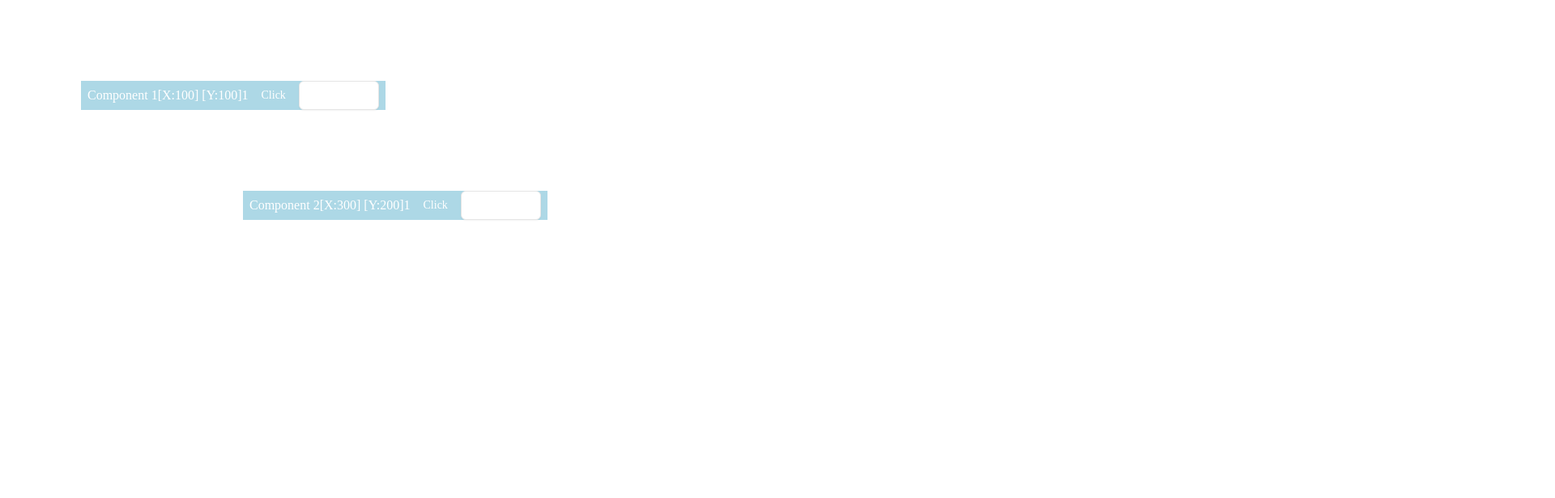
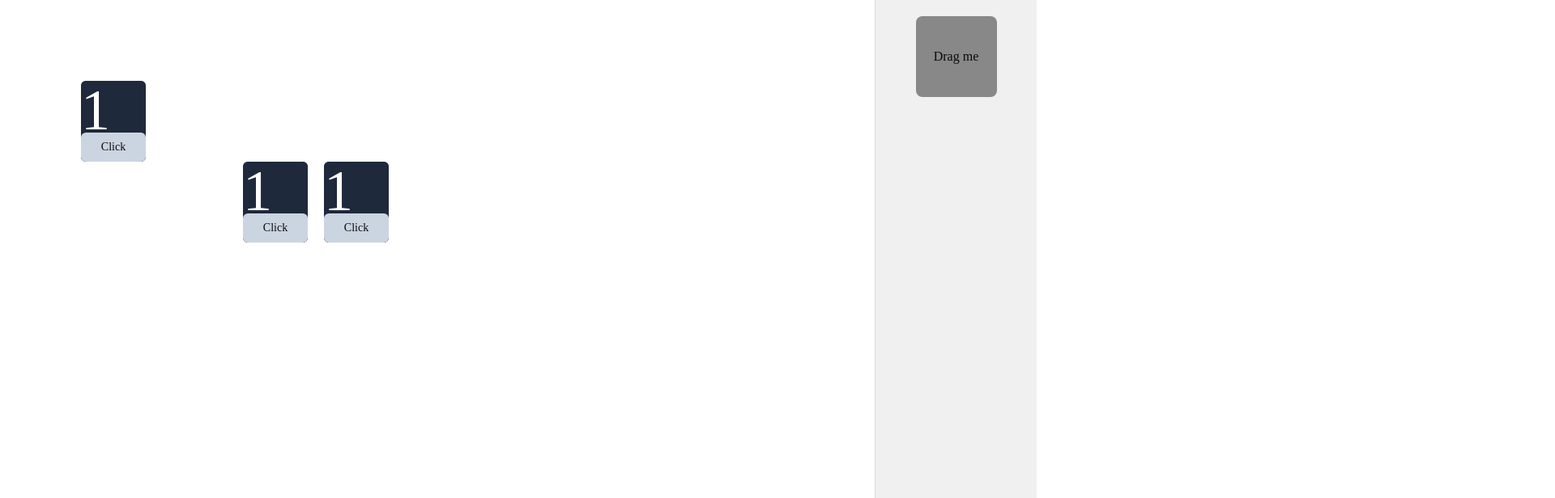
Before and after one commit to Zindiks/react-component-whiteboard, a React (Vite) app: page / in a window 1280 px wide. Shown: the top 616 px of the page at 81% size, 1920 px wide, since content can reach past the window. Built offline with nearby package versions, Linux system fonts and the light colour scheme.

Commit message:
something to work with

```diff
--- a/src/App.tsx
+++ b/src/App.tsx
@@ -2,8 +2,6 @@ import React, { useRef, useEffect, useState, useCallback } from "react"
 import * as d3 from "d3"
 import { Plus, Minus } from "lucide-react"
 import { Button } from "./components/ui/button"
-import { Popover } from "./components/ui/popover"
-import { DialogDemo } from "./Dialog"
 
 const CustomGrid = () => {
   const svgRef = useRef()
@@ -11,57 +9,101 @@ const CustomGrid = () => {
   const [components, setComponents] = useState([
     { id: 1, x: 100, y: 100 },
     { id: 2, x: 300, y: 200 },
-    { id: 3, x: 3000, y: 2000 },
+    { id: 3, x: 400, y: 200 },
   ])
+  const [selectedComponents, setSelectedComponents] = useState([])
+  const [isMultiSelectMode, setIsMultiSelectMode] = useState(false)
+  const [initialPositions, setInitialPositions] = useState([])
+
   const zoomBehavior = useRef(null)
-
-  useEffect(() => {
-    console.log(components)
-  }, [components])
 
   useEffect(() => {
     const svg = d3.select(svgRef.current)
     svg.attr("width", window.innerWidth).attr("height", window.innerHeight)
 
     zoomBehavior.current = d3.zoom().on("zoom", (event) => {
+      if (!isMultiSelectMode) {
         setTransform(event.transform)
+      }
     })
 
     svg.call(zoomBehavior.current)
 
-    console.log(svg)
+    const handleKeyDown = (event) => {
+      if (event.key === "h") {
+        setIsMultiSelectMode((prev) => !prev)
+        setSelectedComponents([]) // Reset selection when mode changes
+      }
+    }
 
-    return () => svg.selectAll("*").remove()
-  }, [])
+    window.addEventListener("keydown", handleKeyDown)
 
-  useEffect(() => {
-    const svg = d3.select(svgRef.current)
+    return () => {
+      svg.selectAll("*").remove()
+      window.removeEventListener("keydown", handleKeyDown)
+    }
+  }, [isMultiSelectMode])
 
-    const drag = d3.drag().on("drag", function (event, d) {
-      const newX = (event.x - transform.x) / transform.k
-      const newY = (event.y - transform.y) / transform.k
+  const handleDragStart = (id) => {
+    if (isMultiSelectMode && selectedComponents.includes(id)) {
+      const positions = selectedComponents.map((selectedId) => {
+        const component = components.find((c) => c.id === selectedId)
+        return { id: selectedId, x: component.x, y: component.y }
+      })
+      setInitialPositions(positions)
+    }
+  }
 
+  const handleDrag = useCallback(
+    (id, deltaX, deltaY) => {
+      if (isMultiSelectMode && selectedComponents.includes(id)) {
+        setComponents((prevComponents) =>
+          prevComponents.map((component) => {
+            const initialPos = initialPositions.find(
+              (pos) => pos.id === component.id
+            )
+            if (initialPos) {
+              return {
+                ...component,
+                x: initialPos.x + deltaX,
+                y: initialPos.y + deltaY,
+              }
+            }
+            return component
+          })
+        )
+      } else {
         setComponents((prevComponents) =>
           prevComponents.map((component) =>
-          component.id === d.id ? { ...component, x: newX, y: newY } : component
+            component.id === id
+              ? {
+                  ...component,
+                  x: component.x + deltaX,
+                  y: component.y + deltaY,
+                }
+              : component
           )
         )
-    })
+      }
+    },
+    [isMultiSelectMode, selectedComponents, initialPositions]
+  )
 
-    svg.selectAll(".draggable-component").call(drag)
-
-    return () => svg.selectAll(".draggable-component").on(".drag", null)
-  }, [transform])
+  const handleSelect = useCallback(
+    (id) => {
+      if (isMultiSelectMode) {
+        setSelectedComponents((prev) =>
+          prev.includes(id) ? prev.filter((i) => i !== id) : [...prev, id]
+        )
+      }
+    },
+    [isMultiSelectMode]
+  )
 
   const handleZoom = useCallback((factor) => {
     const svg = d3.select(svgRef.current)
     zoomBehavior.current.scaleBy(svg.transition().duration(300), factor)
   }, [])
-
-  // const handlePan = useCallback((dx, dy) => {
-  //   const svg = d3.select(svgRef.current)
-  //   zoomBehavior.current.translateBy(svg.transition().duration(300), dx, dy)
-  // }, [])
 
   return (
     <div style={{ position: "relative", width: "100vw", height: "100vh" }}>
@@ -72,6 +114,7 @@ const CustomGrid = () => {
           top: 0,
           left: 0,
           transform: `translate(${transform.x}px, ${transform.y}px) scale(${transform.k})`,
+          pointerEvents: "none",
         }}
       >
         {components.map((component) => (
@@ -80,47 +123,113 @@ const CustomGrid = () => {
             x={component.x}
             y={component.y}
             id={component.id}
+            onDrag={handleDrag}
+            onDragStart={handleDragStart}
+            onSelect={handleSelect}
+            selected={selectedComponents.includes(component.id)}
+            transform={transform}
+            isMultiSelectMode={isMultiSelectMode}
           />
         ))}
       </div>
-      <ControlPanel onZoom={handleZoom} />
+      <ControlPanel onZoom={handleZoom} isMultiSelectMode={isMultiSelectMode} />
+      <Shelf />
     </div>
   )
 }
 
-const DraggableComponent = ({ x, y, id }) => {
+const DraggableComponent = ({
+  x,
+  y,
+  id,
+  onDrag,
+  onDragStart,
+  onSelect,
+  selected,
+  transform,
+  isMultiSelectMode,
+}) => {
+  const [isDragging, setIsDragging] = useState(false)
+  const [dragStart, setDragStart] = useState({ x: 0, y: 0 })
+  const [offset, setOffset] = useState({ x: 0, y: 0 })
+
   const [count, setCount] = useState(1)
+
+  const handleMouseDown = (event) => {
+    if (isMultiSelectMode && !selected) {
+      onSelect(id)
+    } else {
+      setIsDragging(true)
+      const transformedX = x * transform.k + transform.x
+      const transformedY = y * transform.k + transform.y
+      setDragStart({ x: event.clientX, y: event.clientY })
+      setOffset({
+        x: event.clientX - transformedX,
+        y: event.clientY - transformedY,
+      })
+      onDragStart(id)
+    }
+  }
+
+  const handleMouseMove = (event) => {
+    if (!isDragging) return
+
+    const deltaX = (event.clientX - dragStart.x) / transform.k
+    const deltaY = (event.clientY - dragStart.y) / transform.k
+
+    onDrag(id, deltaX, deltaY)
+  }
+
+  const handleMouseUp = () => {
+    setIsDragging(false)
+  }
+
+  useEffect(() => {
+    if (isDragging) {
+      window.addEventListener("mousemove", handleMouseMove)
+      window.addEventListener("mouseup", handleMouseUp)
+    } else {
+      window.removeEventListener("mousemove", handleMouseMove)
+      window.removeEventListener("mouseup", handleMouseUp)
+    }
+
+    return () => {
+      window.removeEventListener("mousemove", handleMouseMove)
+      window.removeEventListener("mouseup", handleMouseUp)
+    }
+  }, [isDragging])
 
   return (
     <div
-      draggable
-      className="draggable-component"
+      className={`draggable-component bg-slate-500 rounded-md flex items-center justify-center cursor-move absolute pointer-events-auto ${
+        selected ? "border-2 border-blue-500" : ""
+      }`}
       style={{
-        backgroundColor: "lightblue",
-        transform: `translate(${x}px, ${y}px)`,
-        cursor: "move",
-        display: "flex",
-        alignItems: "center",
-        justifyContent: "center",
-        color: "#fff",
+        left: `${x}px`,
+        top: `${y}px`,
       }}
+      onMouseDown={handleMouseDown}
     >
-      Component {id}
-      [X:{Math.round(x)}] [Y:{Math.round(y)}]<h1>{count}</h1>
+      <div className="w-20 bg-slate-800 rounded-md">
+        <p className="w-full h-16 justify-center text-white text-7xl">
+          {count}
+        </p>
         <Button
-        onClick={() => {
+          className="w-full bg-slate-300"
+          onClick={(e) => {
+            e.stopPropagation()
             setCount((prev) => prev + 1)
           }}
           variant={"ghost"}
         >
           Click
         </Button>
-      <DialogDemo data={{ x, y, id }} />
+      </div>
     </div>
   )
 }
 
-const ControlPanel = ({ onZoom }) => {
+const ControlPanel = ({ onZoom, isMultiSelectMode }) => {
   return (
     <div
       style={{
@@ -132,18 +241,54 @@ const ControlPanel = ({ onZoom }) => {
         borderRadius: "5px",
         boxShadow: "0 0 10px rgba(0,0,0,0.1)",
       }}
-      className="flex flex-col"
+      className="flex flex-col p-0"
     >
-      <Button onClick={() => onZoom(1.2)} variant={"ghost"}>
+      <Button onClick={() => onZoom(1.2)} variant={"ghost"} className="p-0 m-0">
         <Plus />
       </Button>
-      <Button onClick={() => onZoom(0.8)} variant={"ghost"}>
+      <Button onClick={() => onZoom(0.8)} variant={"ghost"} className="p-0 m-0">
         <Minus />
       </Button>
-      {/* <button onClick={() => onPan(50, 0)}>Pan Right</button>
-      <button onClick={() => onPan(-50, 0)}>Pan Left</button>
-      <button onClick={() => onPan(0, 50)}>Pan Down</button>
-      <button onClick={() => onPan(0, -50)}>Pan Up</button> */}
+      <p className="text-sm mt-2">
+        Mode: {isMultiSelectMode ? "Multi-Select" : "Pan"}
+      </p>
+    </div>
+  )
+}
+
+const Shelf = () => {
+  return (
+    <div
+      style={{
+        position: "absolute",
+        top: 0,
+        right: 0,
+        width: "200px",
+        height: "100vh",
+        backgroundColor: "#f0f0f0",
+        borderLeft: "1px solid #ddd",
+        display: "flex",
+        flexDirection: "column",
+        alignItems: "center",
+        paddingTop: "20px",
+      }}
+    >
+      <div
+        draggable
+        style={{
+          width: "100px",
+          height: "100px",
+          backgroundColor: "#888",
+          marginBottom: "10px",
+          borderRadius: "8px",
+          display: "flex",
+          alignItems: "center",
+          justifyContent: "center",
+          cursor: "pointer",
+        }}
+      >
+        Drag me
+      </div>
     </div>
   )
 }
```
Lines whose indentation alone changed are shown as unchanged.
